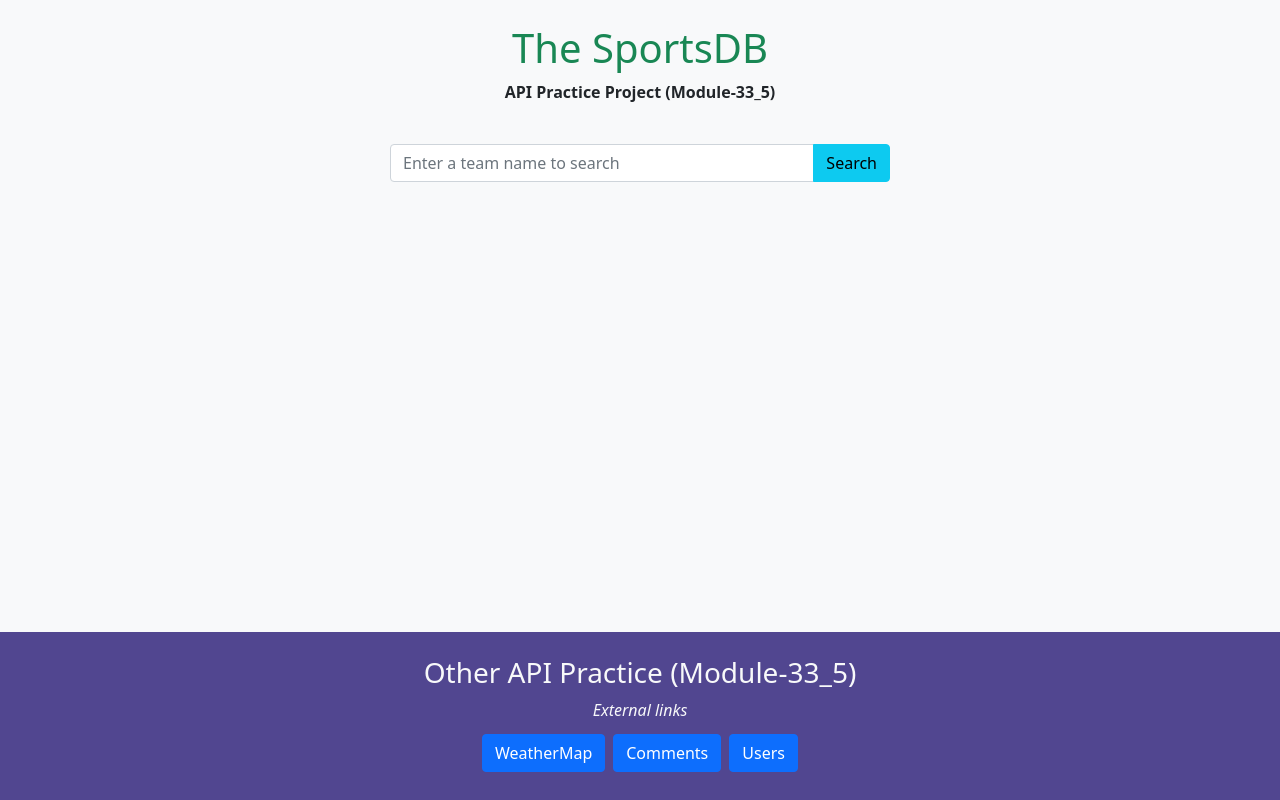
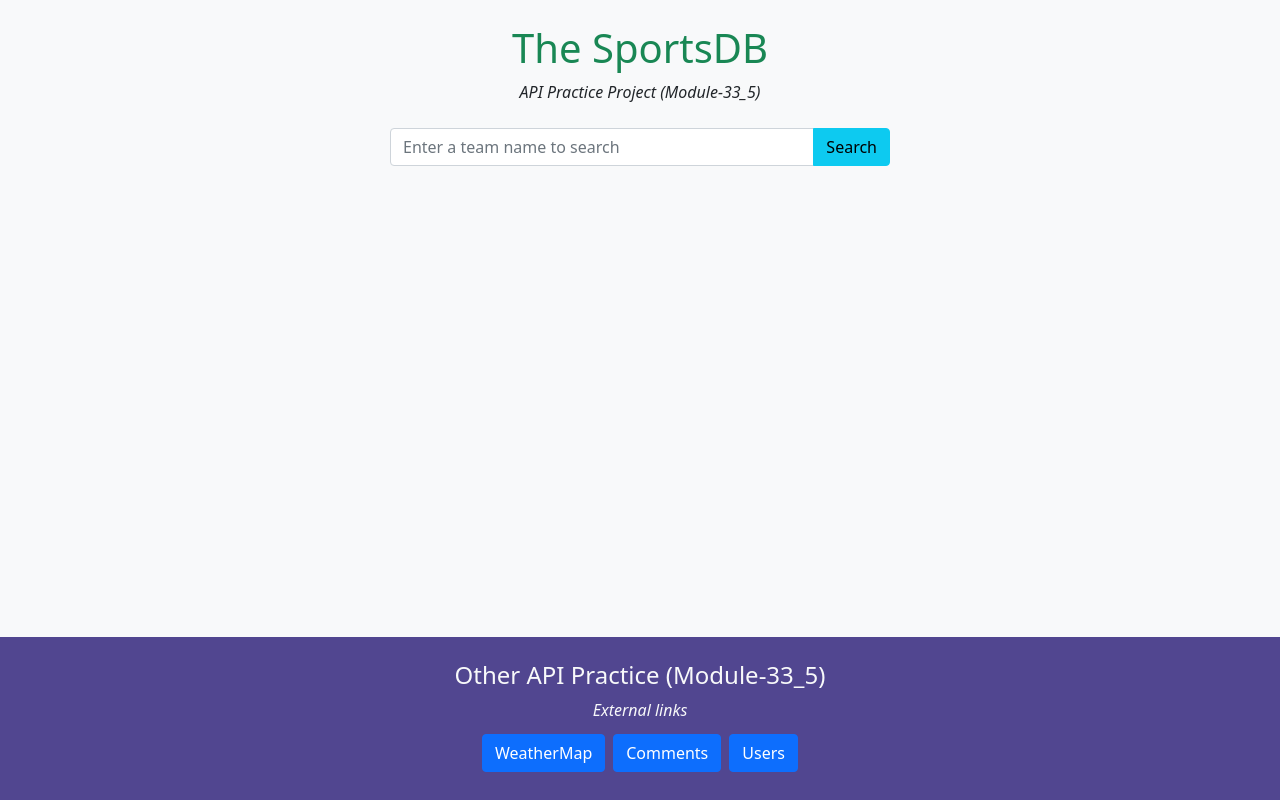
Before and after one commit to FazleRabbiRana/ph-cwdc-api-practice-sportsdb, a plain HTML site: page index.html in a window 1280 px wide. Drawn offline with nearby package versions, Linux system fonts and the light colour scheme.

Commit message:
header and footer update

```diff
--- a/index.html
+++ b/index.html
@@ -14,7 +14,7 @@
 <body class="bg-light">
 	<header class="text-center py-4">
 		<h1 class="text-success">The SportsDB</h1>
-		<p><b>API Practice Project (Module-33_5)</b></p>
+		<p class="mb-0"><i>API Practice Project (Module-33_5)</i></p>
 	</header>
 
 	<main>
@@ -38,7 +38,7 @@
 	</main>
 
 	<footer class="text-center text-light mt-auto py-4">
-		<h3>Other API Practice (Module-33_5)</h3>
+		<h4>Other API Practice (Module-33_5)</h4>
 		<p class="mb-0"><i>External links</i></p>
 		<nav class="d-flex flex-wrap justify-content-center mt-2">
 			<a href="https://fazlerabbirana.github.io/ph-cwdc-api-practice-weather-map/" class="btn btn-primary m-1">WeatherMap</a>
```
